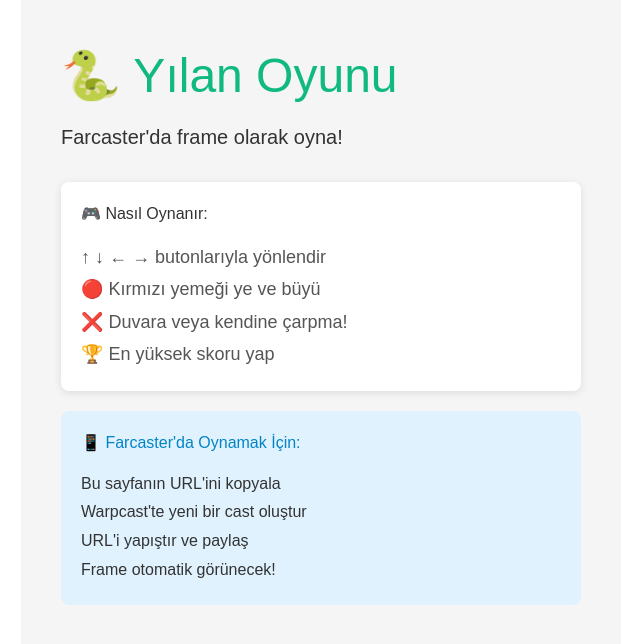
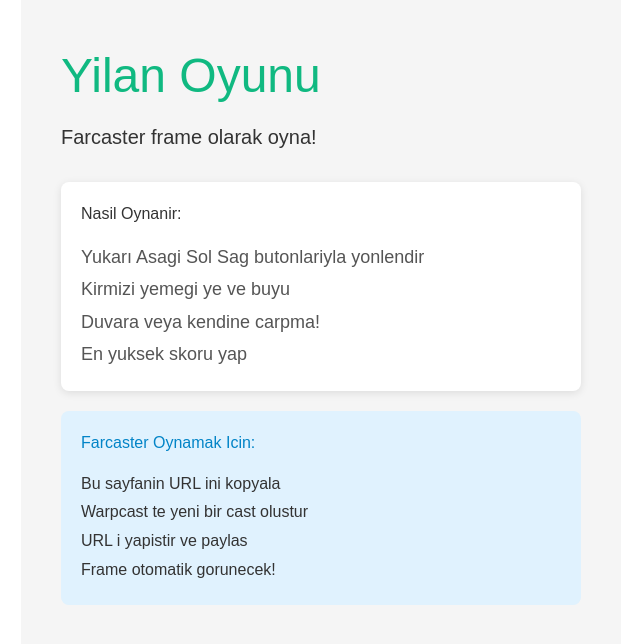
Before and after one commit to magnetar1881/farcaster-snake, a Next.js app: page / in a window 1280 px wide. Shown: the top 644 px of the page, without its empty margins (319-959 px from the left). Built offline with nearby package versions, Linux system fonts and the light colour scheme; no server answers.

Commit message:
turkce karakterler kaldirildi

```diff
--- a/src/app/page.tsx
+++ b/src/app/page.tsx
@@ -3,17 +3,17 @@
 const baseUrl = process.env.NEXT_PUBLIC_BASE_URL || 'http://localhost:3000';
 
 export const metadata: Metadata = {
-  title: 'Yılan Oyunu - Farcaster Frame',
-  description: 'Farcaster frame olarak oynayabileceğin klasik yılan oyunu!',
+  title: 'Yilan Oyunu - Farcaster Frame',
+  description: 'Farcaster frame olarak oynayabilecegin klasik yilan oyunu!',
   openGraph: {
-    title: 'Yılan Oyunu 🐍',
-    description: 'Farcaster\'da oyna!',
+    title: 'Yilan Oyunu',
+    description: 'Farcaster frame oyunu',
   },
   other: {
     'fc:frame': 'vNext',
     'fc:frame:image': `${baseUrl}/api/og`,
     'fc:frame:image:aspect_ratio': '1:1',
-    'fc:frame:button:1': '🎮 Oyunu Başlat',
+    'fc:frame:button:1': 'Oyunu Baslat',
     'fc:frame:post_url': `${baseUrl}/api/frame`,
   },
 };
@@ -21,26 +21,26 @@
 export default function Home() {
   return (
     <div style={{ padding: '40px', fontFamily: 'Arial, sans-serif', maxWidth: '600px', margin: '0 auto', backgroundColor: '#f5f5f5', minHeight: '100vh' }}>
-      <h1 style={{ color: '#10b981', fontSize: '48px', marginBottom: '10px' }}>🐍 Yılan Oyunu</h1>
-      <p style={{ fontSize: '20px', color: '#333', marginBottom: '30px' }}>Farcaster'da frame olarak oyna!</p>
+      <h1 style={{ color: '#10b981', fontSize: '48px', marginBottom: '10px' }}>Yilan Oyunu</h1>
+      <p style={{ fontSize: '20px', color: '#333', marginBottom: '30px' }}>Farcaster frame olarak oyna!</p>
 
       <div style={{ marginTop: '30px', padding: '20px', backgroundColor: 'white', borderRadius: '8px', boxShadow: '0 2px 8px rgba(0,0,0,0.1)', marginBottom: '20px' }}>
-        <h2 style={{ color: '#333', marginBottom: '15px' }}>🎮 Nasıl Oynanır:</h2>
+        <h2 style={{ color: '#333', marginBottom: '15px' }}>Nasil Oynanir:</h2>
         <ul style={{ fontSize: '18px', lineHeight: '1.8', color: '#555' }}>
-          <li>↑ ↓ ← → butonlarıyla yönlendir</li>
-          <li>🔴 Kırmızı yemeği ye ve büyü</li>
-          <li>❌ Duvara veya kendine çarpma!</li>
-          <li>🏆 En yüksek skoru yap</li>
+          <li>Yukarı Asagi Sol Sag butonlariyla yonlendir</li>
+          <li>Kirmizi yemegi ye ve buyu</li>
+          <li>Duvara veya kendine carpma!</li>
+          <li>En yuksek skoru yap</li>
         </ul>
       </div>
 
       <div style={{ marginTop: '20px', padding: '20px', backgroundColor: '#e0f2fe', borderRadius: '8px' }}>
-        <h3 style={{ color: '#0284c7', marginBottom: '15px' }}>📱 Farcaster'da Oynamak İçin:</h3>
+        <h3 style={{ color: '#0284c7', marginBottom: '15px' }}>Farcaster Oynamak Icin:</h3>
         <ol style={{ fontSize: '16px', lineHeight: '1.8', color: '#333' }}>
-          <li>Bu sayfanın URL'ini kopyala</li>
-          <li>Warpcast'te yeni bir cast oluştur</li>
-          <li>URL'i yapıştır ve paylaş</li>
-          <li>Frame otomatik görünecek!</li>
+          <li>Bu sayfanin URL ini kopyala</li>
+          <li>Warpcast te yeni bir cast olustur</li>
+          <li>URL i yapistir ve paylas</li>
+          <li>Frame otomatik gorunecek!</li>
         </ol>
       </div>
     </div>
```
